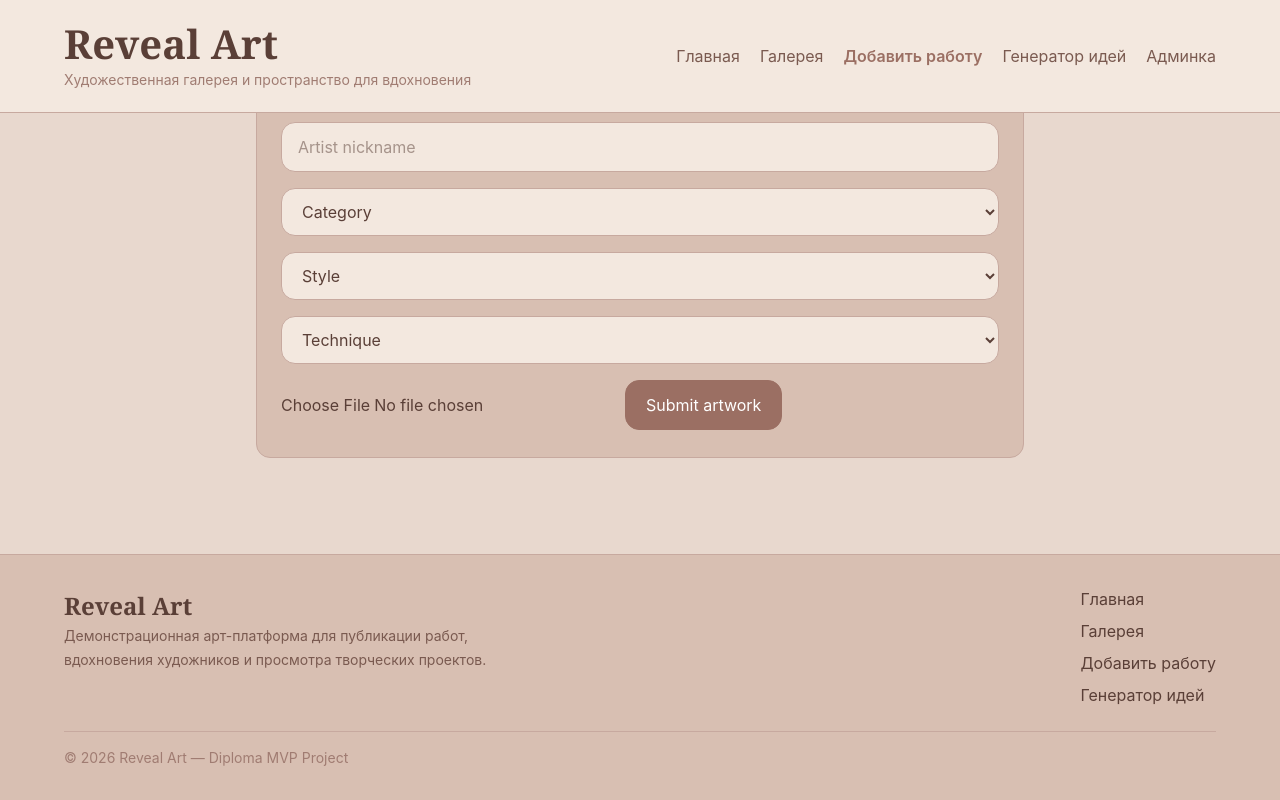
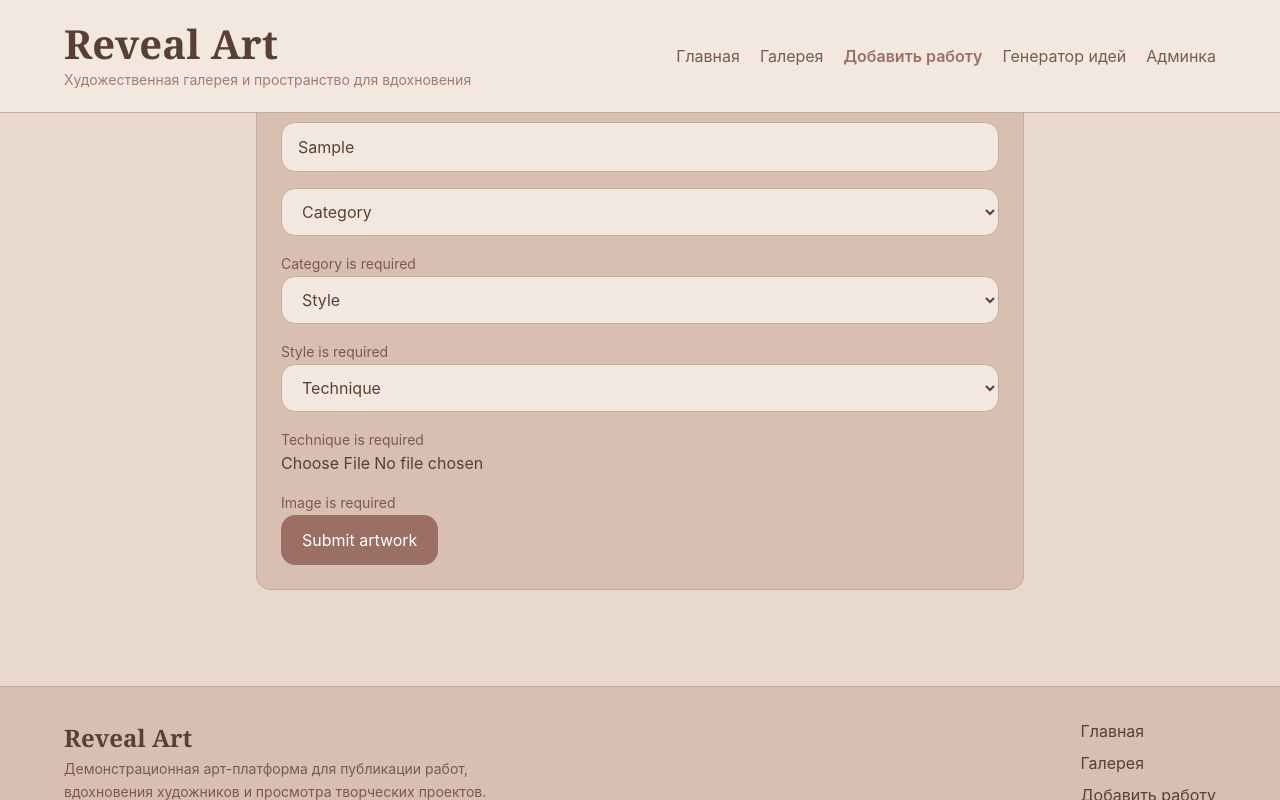
Before and after one commit to FFORqnvr/Reveal-Art, a React (Vite) app: page /submit in a window 1280 px wide. Both pictures are taken after typing "Sample", "Sample", "Sample", "Sample" into the empty fields and a click on the button "Submit artwork". Shown: the part 441-1241 px from the top of the page. Built offline with nearby package versions, Linux system fonts and the light colour scheme.

Commit message:
add frontend validation to submit form

```diff
--- a/src/pages/SubmitPage.tsx
+++ b/src/pages/SubmitPage.tsx
@@ -16,6 +16,8 @@ type FormState = {
   image: File | null;
 };
 
+type Errors = Partial<Record<keyof FormState, string>>;
+
 export default function SubmitPage() {
   const [form, setForm] = useState<FormState>({
     title: "",
@@ -27,6 +29,25 @@ export default function SubmitPage() {
     technique: "",
     image: null,
   });
+
+  const [errors, setErrors] = useState<Errors>({});
+
+  const validate = (): boolean => {
+    const newErrors: Errors = {};
+
+    if (!form.title) newErrors.title = "Title is required";
+    if (!form.description) newErrors.description = "Description is required";
+    if (!form.artistName) newErrors.artistName = "Artist name is required";
+    if (!form.artistNickname) newErrors.artistNickname = "Artist nickname is required";
+    if (!form.category) newErrors.category = "Category is required";
+    if (!form.style) newErrors.style = "Style is required";
+    if (!form.technique) newErrors.technique = "Technique is required";
+    if (!form.image) newErrors.image = "Image is required";
+
+    setErrors(newErrors);
+
+    return Object.keys(newErrors).length === 0;
+  };
 
   const handleChange = (
     e: React.ChangeEvent<HTMLInputElement | HTMLTextAreaElement | HTMLSelectElement>
@@ -51,6 +72,9 @@ export default function SubmitPage() {
   const handleSubmit = (e: React.FormEvent) => {
     e.preventDefault();
 
+    const isValid = validate();
+    if (!isValid) return;
+
     console.log("SUBMIT:", form);
 
     setForm({
@@ -63,6 +87,8 @@ export default function SubmitPage() {
       technique: "",
       image: null,
     });
+
+    setErrors({});
   };
 
   return (
@@ -76,61 +102,41 @@ export default function SubmitPage() {
         onSubmit={handleSubmit}
         className="mt-6 rounded-[14px] border border-[var(--color-border)] bg-[var(--color-surface)] p-6 space-y-4"
       >
-        <Input
-          name="title"
-          placeholder="Title"
-          value={form.title}
-          onChange={handleChange}
-        />
+        <Input name="title" placeholder="Title" value={form.title} onChange={handleChange} />
+        {errors.title && <p className="text-red-500 text-sm">{errors.title}</p>}
 
-        <Textarea
-          name="description"
-          placeholder="Description"
-          value={form.description}
-          onChange={handleChange}
-        />
+        <Textarea name="description" placeholder="Description" value={form.description} onChange={handleChange} />
+        {errors.description && <p className="text-red-500 text-sm">{errors.description}</p>}
 
-        <Input
-          name="artistName"
-          placeholder="Artist name"
-          value={form.artistName}
-          onChange={handleChange}
-        />
+        <Input name="artistName" placeholder="Artist name" value={form.artistName} onChange={handleChange} />
+        {errors.artistName && <p className="text-red-500 text-sm">{errors.artistName}</p>}
 
-        <Input
-          name="artistNickname"
-          placeholder="Artist nickname"
-          value={form.artistNickname}
-          onChange={handleChange}
-        />
+        <Input name="artistNickname" placeholder="Artist nickname" value={form.artistNickname} onChange={handleChange} />
+        {errors.artistNickname && <p className="text-red-500 text-sm">{errors.artistNickname}</p>}
 
-        <Select
-          name="category"
-          value={form.category}
-          onChange={handleChange}
-        >
+        <Select name="category" value={form.category} onChange={handleChange}>
           <option value="">Category</option>
           <option value="painting">Painting</option>
           <option value="digital">Digital</option>
         </Select>
+        {errors.category && <p className="text-red-500 text-sm">{errors.category}</p>}
 
         <Select name="style" value={form.style} onChange={handleChange}>
           <option value="">Style</option>
           <option value="modern">Modern</option>
           <option value="classic">Classic</option>
         </Select>
+        {errors.style && <p className="text-red-500 text-sm">{errors.style}</p>}
 
-        <Select
-          name="technique"
-          value={form.technique}
-          onChange={handleChange}
-        >
+        <Select name="technique" value={form.technique} onChange={handleChange}>
           <option value="">Technique</option>
           <option value="oil">Oil</option>
           <option value="3d">3D</option>
         </Select>
+        {errors.technique && <p className="text-red-500 text-sm">{errors.technique}</p>}
 
         <input type="file" accept="image/*" onChange={handleFile} />
+        {errors.image && <p className="text-red-500 text-sm">{errors.image}</p>}
 
         <Button type="submit">Submit artwork</Button>
       </form>
```
